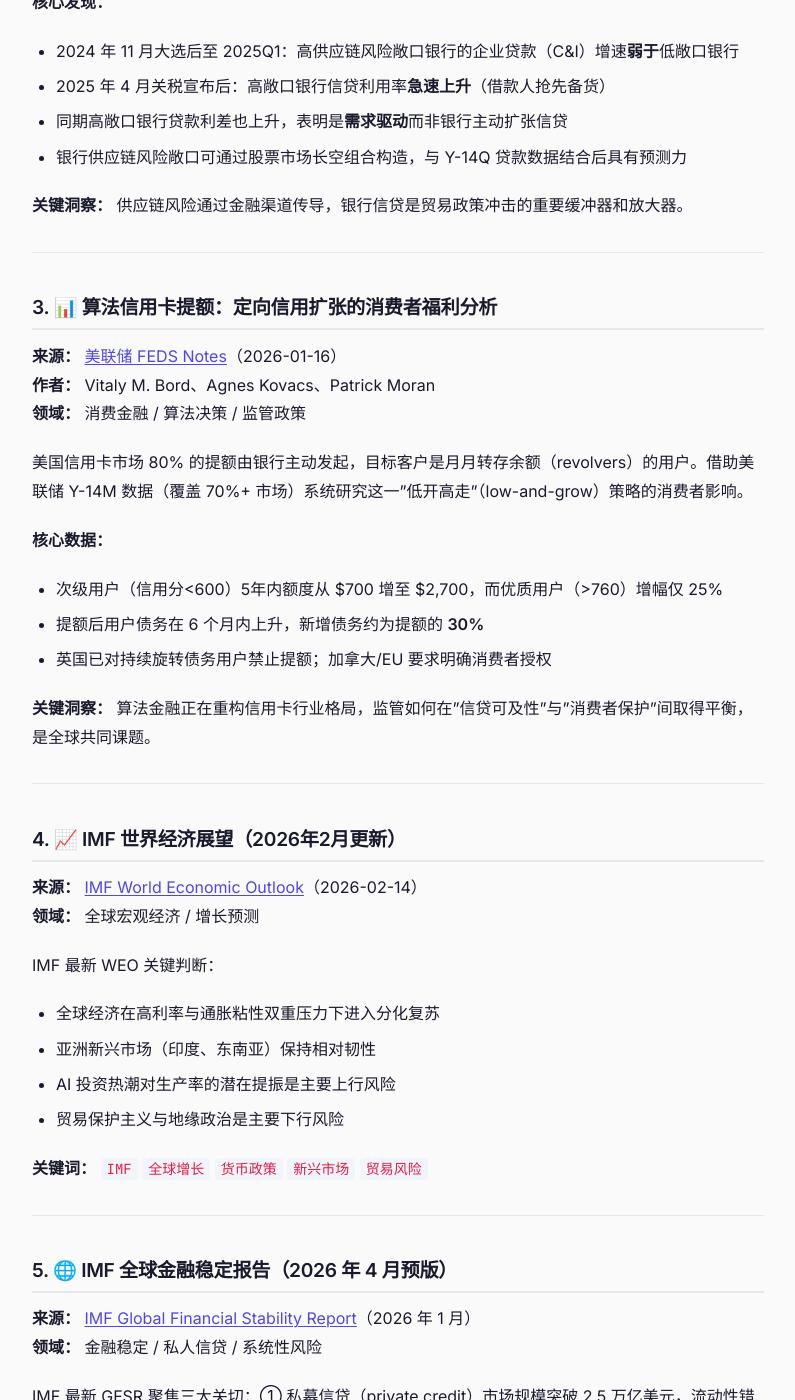
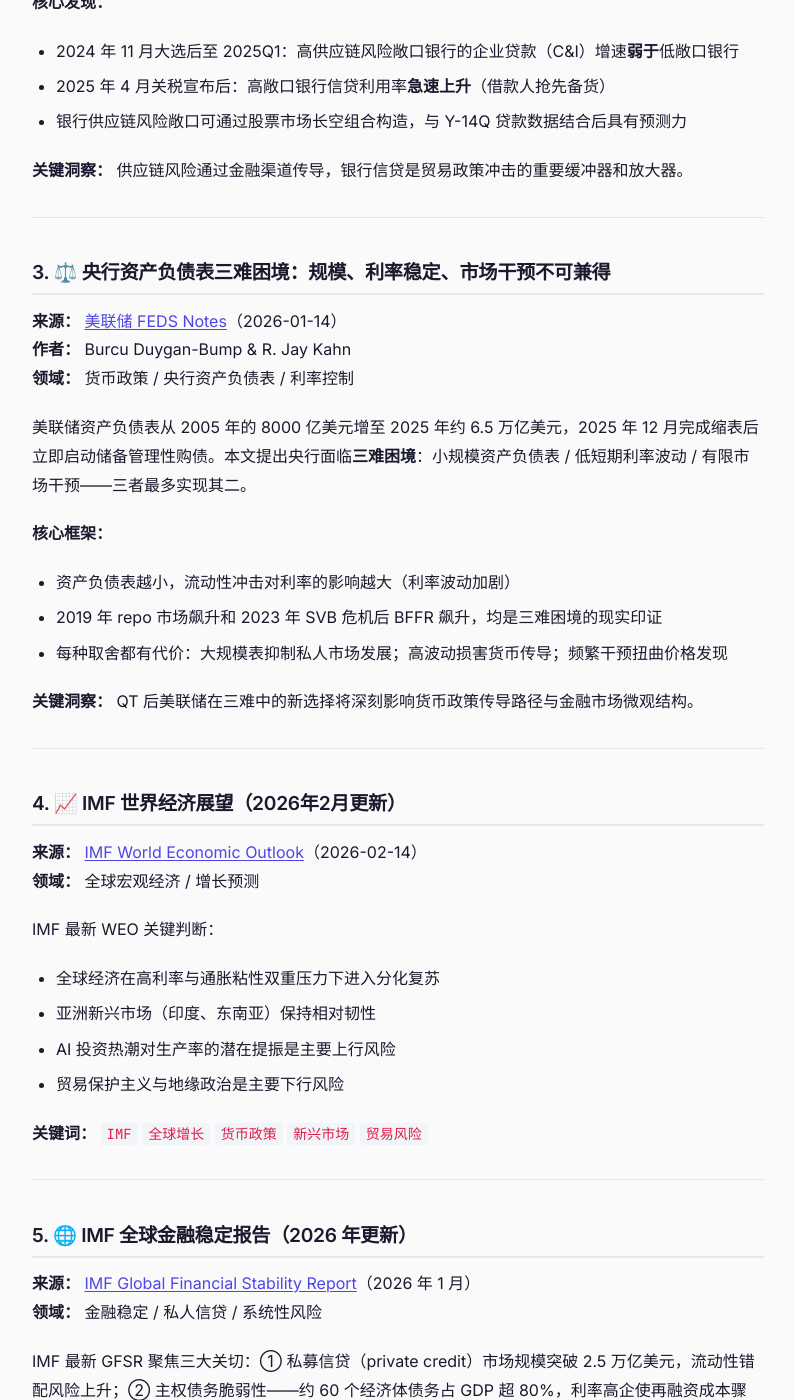
Before and after one commit to chengenbao/chengenbao.github.io, a Jekyll site: the page built from _reading_list/2026-03-02-finance.md, in a window 1280 px wide and 1400 px high, scrolled down 1389 px. Shown: the whole window, without its empty margins (242-1037 px from the left). Built offline with Jekyll 4.4.1, drawn with Linux system fonts in a browser that asks for light colours; some of the changed text lies outside the part shown.

Commit message:
fix: correct 0302-finance to avoid duplicate with 0301 (replace more-credit with trilemma)

```diff
--- a/_reading_list/2026-03-02-finance.md
+++ b/_reading_list/2026-03-02-finance.md
@@ -1,15 +1,15 @@
 ---
 layout: reading
-title: "财经精选 2026-03-02：衰退风险 / 供应链信贷 / 信用算法 / IMF全球展望 / IMF金融稳定"
+title: "财经精选 2026-03-02：衰退风险 / 供应链信贷 / 央行三难困境 / IMF全球展望 / IMF金融稳定"
 category: finance
-tags: [Finance, 宏观, 美联储, IMF, 衰退风险, 供应链, 信贷]
+tags: [Finance, 宏观, 美联储, IMF, 衰退风险, 供应链, 央行资产负债表]
 date: 2026-03-02
 ---
 
 # 💰 2026-03-02 · 财经精选
 
 > 精选来源：美联储 FEDS Notes · IMF
-> 覆盖维度：衰退评估 / 供应链金融 / 算法信贷 / 全球宏观 / 金融稳定
+> 覆盖维度：衰退评估 / 供应链金融 / 货币政策框架 / 全球宏观 / 金融稳定
 
 ---
 
@@ -24,7 +24,7 @@
 **核心发现：**
 - 新冠衰退属于 **U 型**——经济迅速反弹，大多数州未出现持久损伤
 - 2023–2025 年全国衰退概率维持低位，但**马萨诸塞州和罗德岛**U型衰退概率约 10%（高于全国）
-- 1990 年代以来，L型（jobless recovery）主导衰退模式已成为主流，与 1960–1980 年代显著不同
+- 1990 年代以来，L型（jobless recovery）主导衰退模式已成为主流
 - 初请失业金、国债利差、信贷利差等前瞻指标当前均未发出衰退预警
 
 **关键洞察：** 当前国家级衰退风险低，但州级数据揭示了局部脆弱性，尤其是新英格兰地区。
@@ -42,27 +42,26 @@
 **核心发现：**
 - 2024 年 11 月大选后至 2025Q1：高供应链风险敞口银行的企业贷款（C&I）增速**弱于**低敞口银行
 - 2025 年 4 月关税宣布后：高敞口银行信贷利用率**急速上升**（借款人抢先备货）
-- 同期高敞口银行贷款利差也上升，表明是**需求驱动**而非银行主动扩张信贷
 - 银行供应链风险敞口可通过股票市场长空组合构造，与 Y-14Q 贷款数据结合后具有预测力
 
 **关键洞察：** 供应链风险通过金融渠道传导，银行信贷是贸易政策冲击的重要缓冲器和放大器。
 
 ---
 
-## 3. 📊 算法信用卡提额：定向信用扩张的消费者福利分析
+## 3. ⚖️ 央行资产负债表三难困境：规模、利率稳定、市场干预不可兼得
 
-**来源：** [美联储 FEDS Notes](https://www.federalreserve.gov/econres/notes/feds-notes/more-credit-more-debt-new-evidence-on-automated-credit-decisions-20260116.html)（2026-01-16）
-**作者：** Vitaly M. Bord、Agnes Kovacs、Patrick Moran
-**领域：** 消费金融 / 算法决策 / 监管政策
+**来源：** [美联储 FEDS Notes](https://www.federalreserve.gov/econres/notes/feds-notes/the-central-bank-balance-sheet-trilemma-20260114.html)（2026-01-14）
+**作者：** Burcu Duygan-Bump & R. Jay Kahn
+**领域：** 货币政策 / 央行资产负债表 / 利率控制
 
-美国信用卡市场 80% 的提额由银行主动发起，目标客户是月月转存余额（revolvers）的用户。借助美联储 Y-14M 数据（覆盖 70%+ 市场）系统研究这一"低开高走"（low-and-grow）策略的消费者影响。
+美联储资产负债表从 2005 年的 8000 亿美元增至 2025 年约 6.5 万亿美元，2025 年 12 月完成缩表后立即启动储备管理性购债。本文提出央行面临**三难困境**：小规模资产负债表 / 低短期利率波动 / 有限市场干预——三者最多实现其二。
 
-**核心数据：**
-- 次级用户（信用分<600）5年内额度从 $700 增至 $2,700，而优质用户（>760）增幅仅 25%
-- 提额后用户债务在 6 个月内上升，新增债务约为提额的 **30%**
-- 英国已对持续旋转债务用户禁止提额；加拿大/EU 要求明确消费者授权
+**核心框架：**
+- 资产负债表越小，流动性冲击对利率的影响越大（利率波动加剧）
+- 2019 年 repo 市场飙升和 2023 年 SVB 危机后 BFFR 飙升，均是三难困境的现实印证
+- 每种取舍都有代价：大规模表抑制私人市场发展；高波动损害货币传导；频繁干预扭曲价格发现
 
-**关键洞察：** 算法金融正在重构信用卡行业格局，监管如何在"信贷可及性"与"消费者保护"间取得平衡，是全球共同课题。
+**关键洞察：** QT 后美联储在三难中的新选择将深刻影响货币政策传导路径与金融市场微观结构。
 
 ---
 
@@ -81,7 +80,7 @@
 
 ---
 
-## 5. 🌐 IMF 全球金融稳定报告（2026 年 4 月预版）
+## 5. 🌐 IMF 全球金融稳定报告（2026 年更新）
 
 **来源：** [IMF Global Financial Stability Report](https://www.imf.org/en/Publications/GFSR)（2026 年 1 月）
 **领域：** 金融稳定 / 私人信贷 / 系统性风险
@@ -92,4 +91,4 @@
 
 ---
 
-*本期覆盖 2 个机构来源（美联储 FEDS Notes ×3 / IMF ×2），涵盖衰退预测、供应链金融、算法信贷、全球宏观、金融稳定 5 大维度。*
+*本期覆盖 2 个机构来源（美联储 FEDS Notes ×3 / IMF ×2），涵盖衰退预测、供应链金融、货币政策框架、全球宏观、金融稳定 5 大维度。*
```
